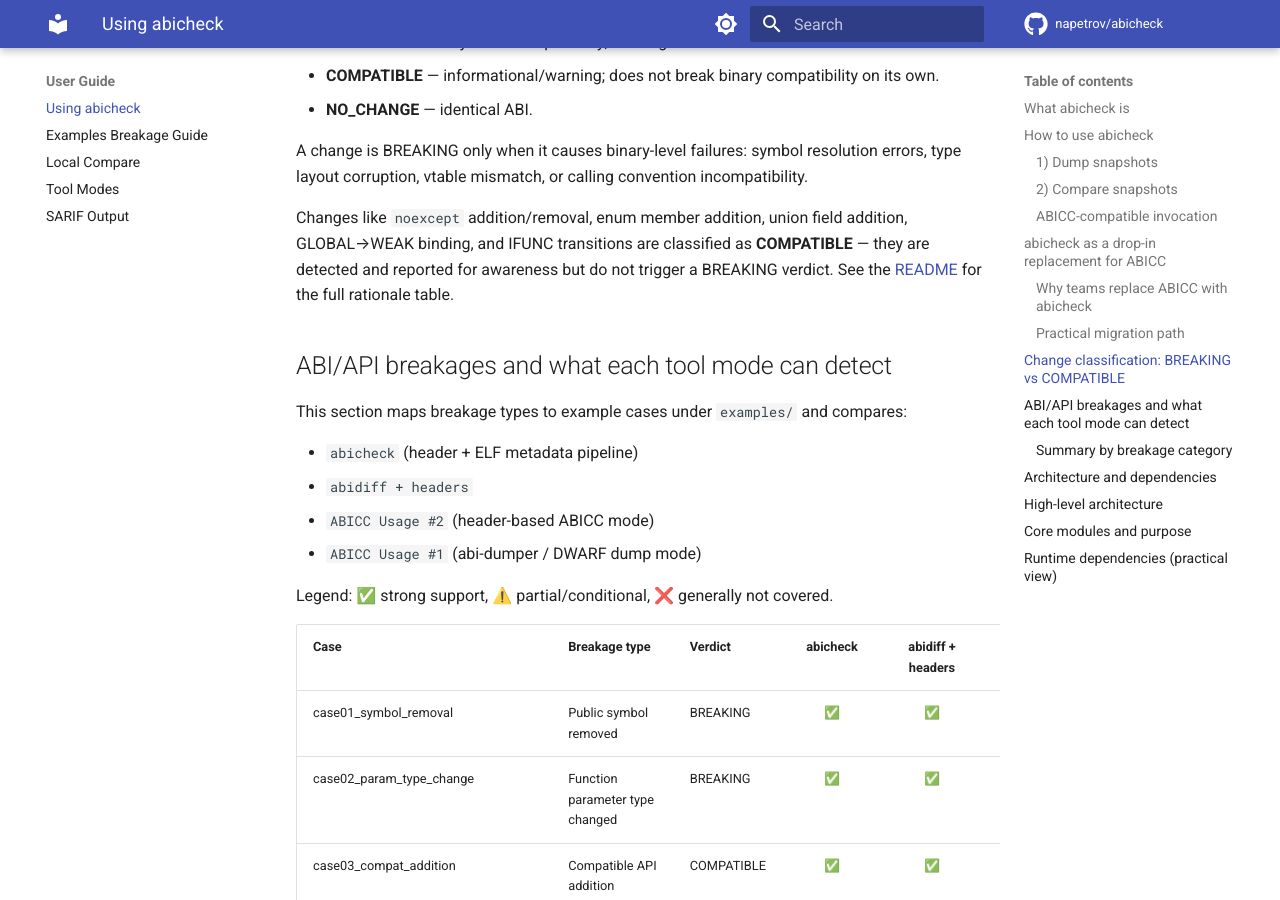
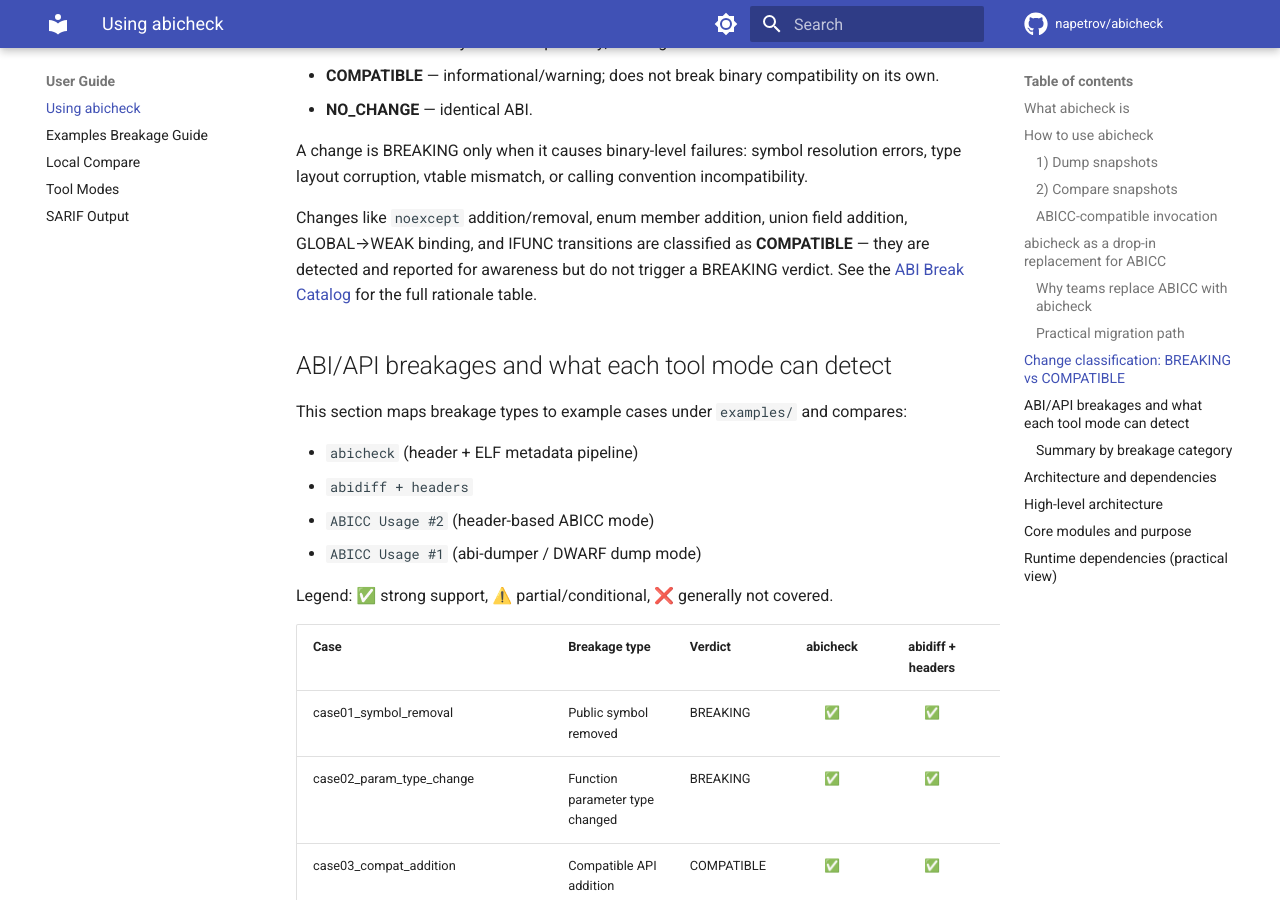
Before and after one commit to napetrov/abicheck, an MkDocs documentation site: the page built from docs/usage_and_coverage.md, in a window 1280 px wide and 900 px high, scrolled down 2309 px. Built offline with MkDocs 1.6.1 and Material for MkDocs 9.7.7, drawn with Linux system fonts in a browser that asks for light colours; comment, search, counter and statistics services are not loaded.

Commit message:
fix(docs): replace broken ../README.md link with abi_breaking_cases_catalog.md

```diff
--- a/docs/usage_and_coverage.md
+++ b/docs/usage_and_coverage.md
@@ -94,7 +94,7 @@ type layout corruption, vtable mismatch, or calling convention incompatibility.
 Changes like `noexcept` addition/removal, enum member addition, union field addition,
 GLOBAL→WEAK binding, and IFUNC transitions are classified as **COMPATIBLE** — they are
 detected and reported for awareness but do not trigger a BREAKING verdict. See the
-[README](../README.md#change-classification-breaking-vs-compatible) for the full
+[ABI Break Catalog](abi_breaking_cases_catalog.md) for the full
 rationale table.
 
 ## ABI/API breakages and what each tool mode can detect
```
